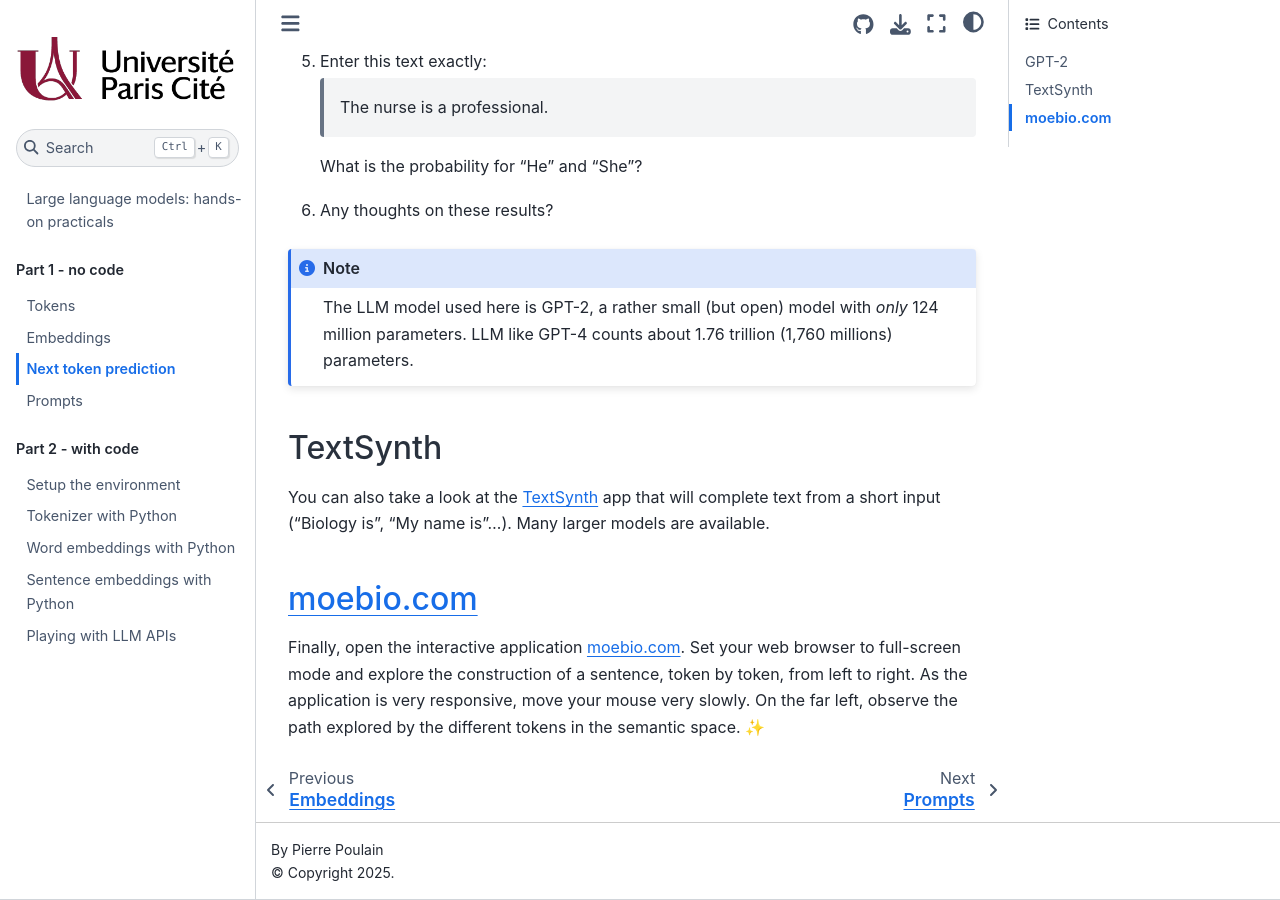
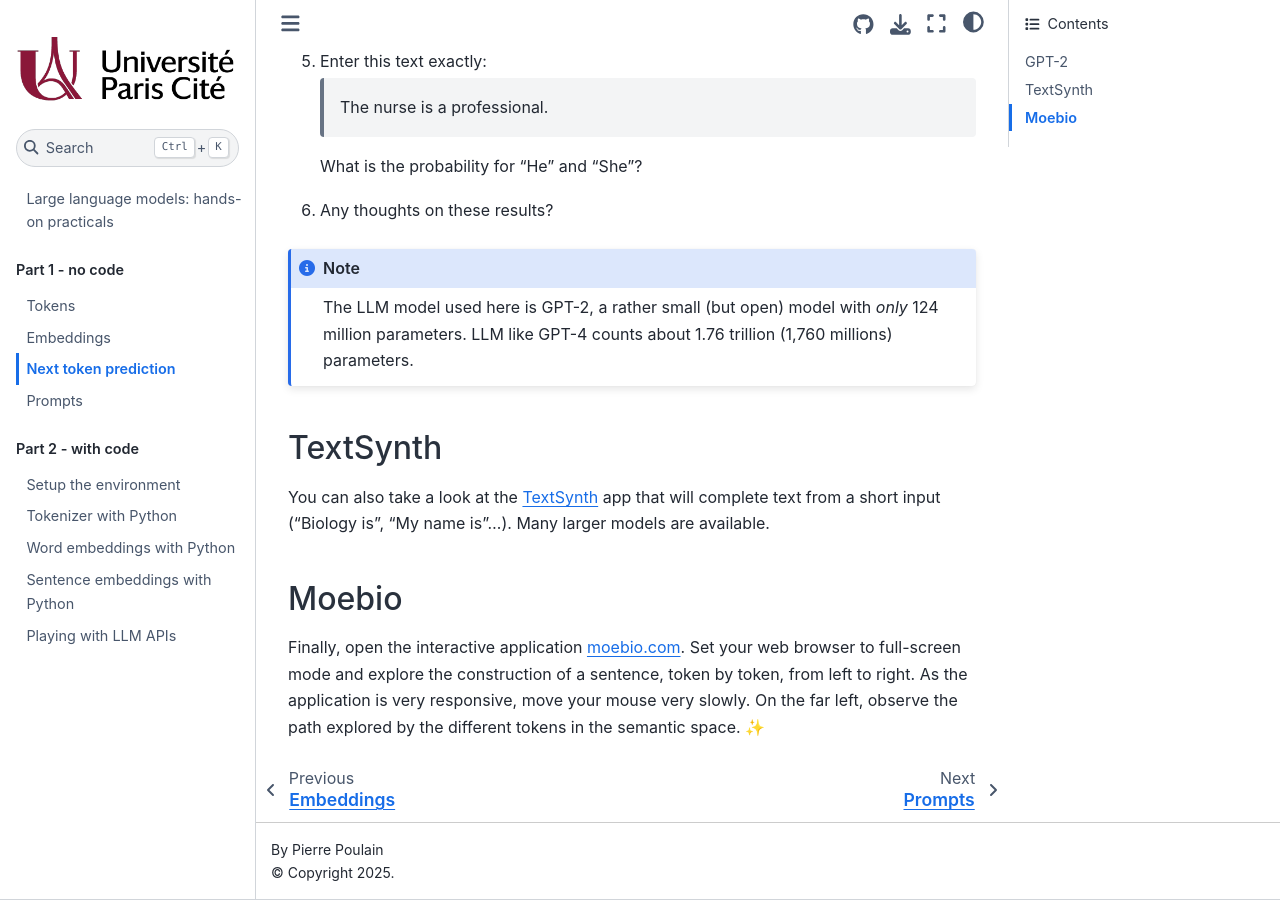
Before and after one commit to pierrepo/llm-practicals, a Jupyter Book: the page built from content/next_token_prediction.md, in a window 1280 px wide and 900 px high, scrolled down 514 px. Built offline with Jupyter Book 1.0.4 settings and Sphinx 7.4.7 and the Sphinx Book theme 1.1.4, drawn with Linux system fonts in a browser that asks for light colours.

Commit message:
Update title

```diff
--- a/content/next_token_prediction.md
+++ b/content/next_token_prediction.md
@@ -23,6 +23,6 @@ The LLM model used here is GPT-2, a rather small (but open) model with *only* 12
 
 You can also take a look at the [TextSynth](https://textsynth.com/completion.html) app that will complete text from a short input ("Biology is", "My name is"...). Many larger models are available.
 
-## moebio.com
+## Moebio
 
 Finally, open the interactive application [moebio.com](https://moebio.com/mind/). Set your web browser to full-screen mode and explore the construction of a sentence, token by token, from left to right. As the application is very responsive, move your mouse very slowly. On the far left, observe the path explored by the different tokens in the semantic space. ✨
```
